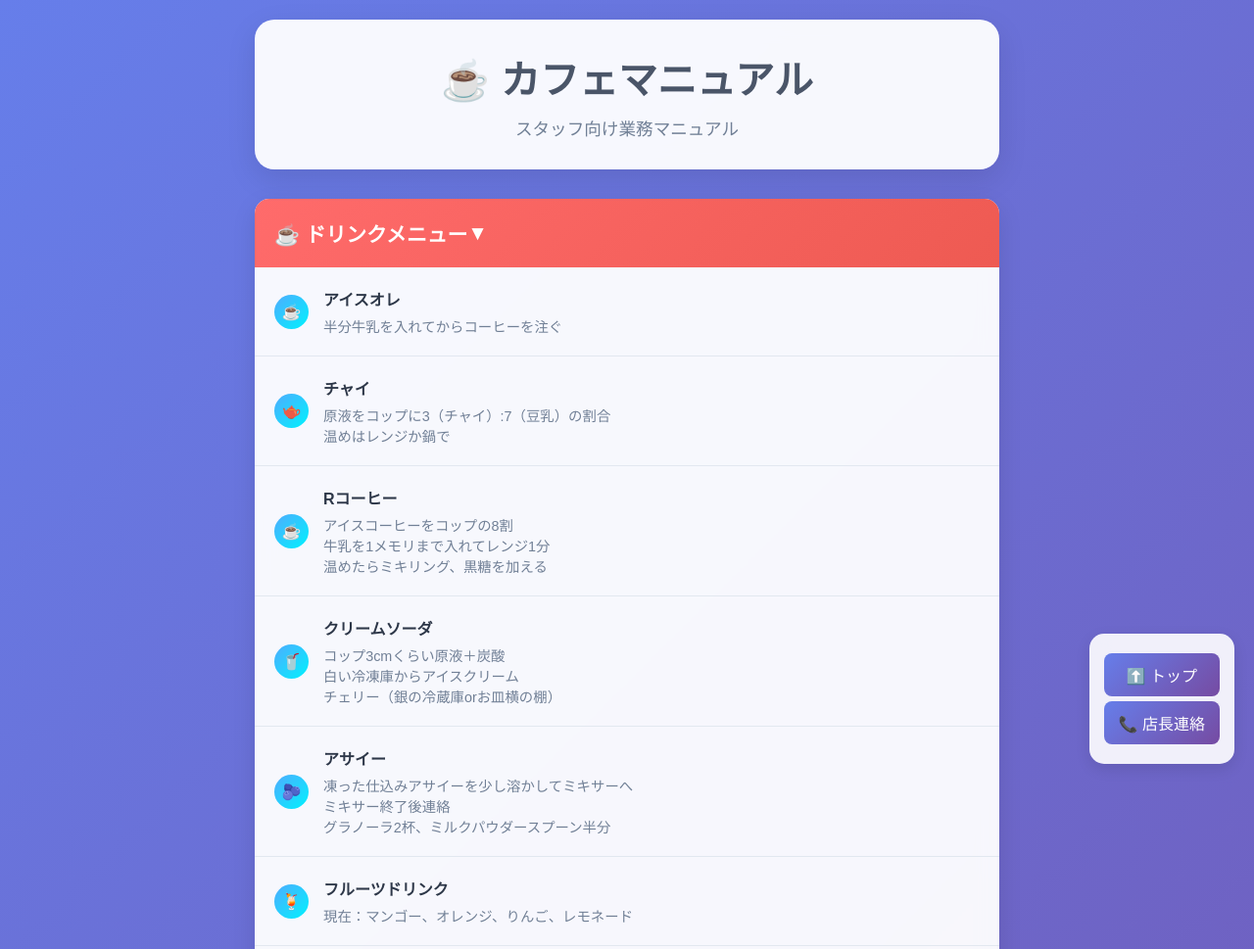
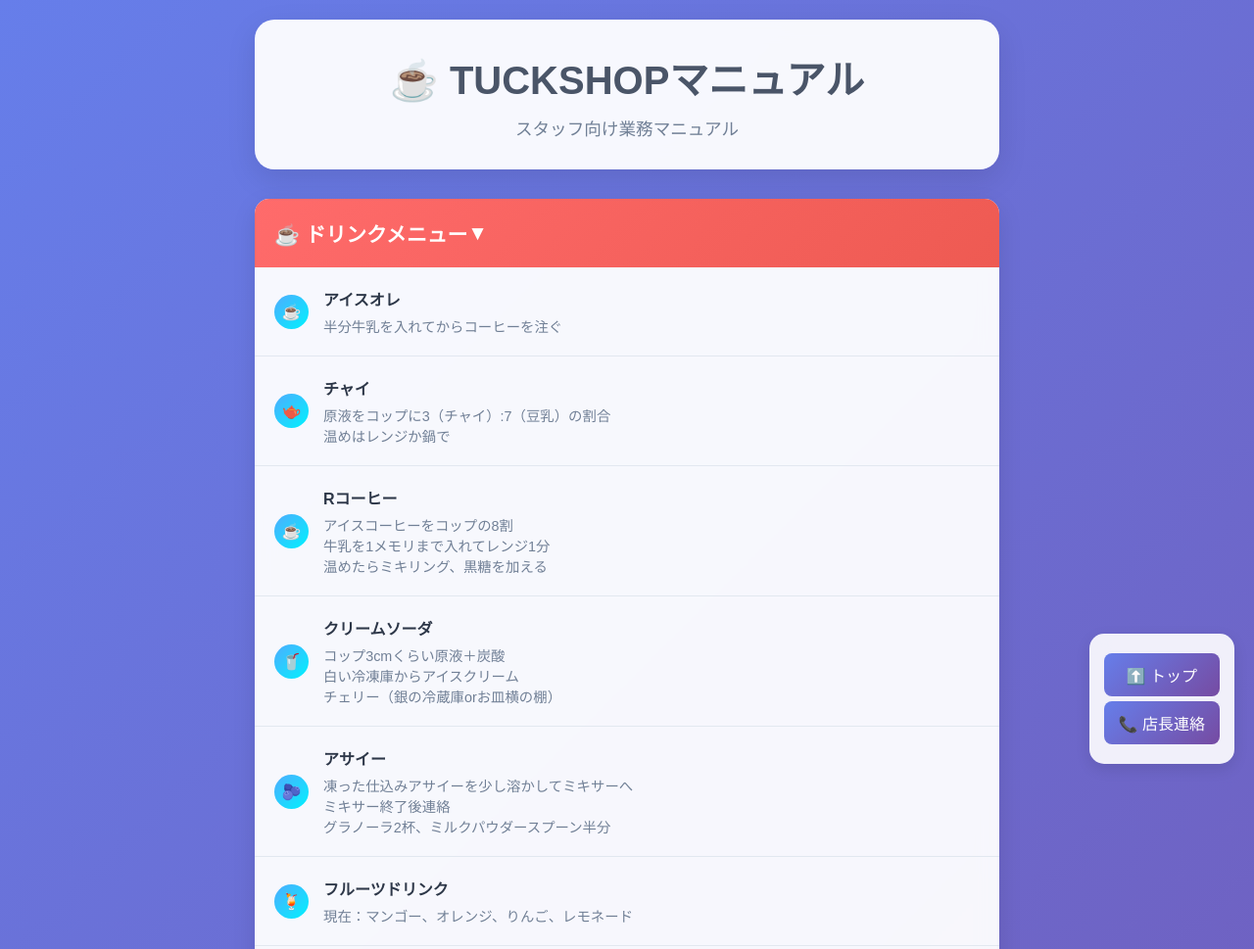
Before and after one commit to gofree0926-droid/index.html, a plain HTML site: page index.html in a window 1280 px wide. Shown: the top 969 px of the page at 98% size. Drawn offline with Linux system fonts and the light colour scheme.

Commit message:
Update index.html

```diff
--- a/index.html
+++ b/index.html
@@ -199,7 +199,7 @@
 <body>
     <div class="container">
         <div class="header">
-            <h1>☕ カフェマニュアル</h1>
+            <h1>☕ TUCKSHOPマニュアル</h1>
             <p>スタッフ向け業務マニュアル</p>
         </div>
 
```
